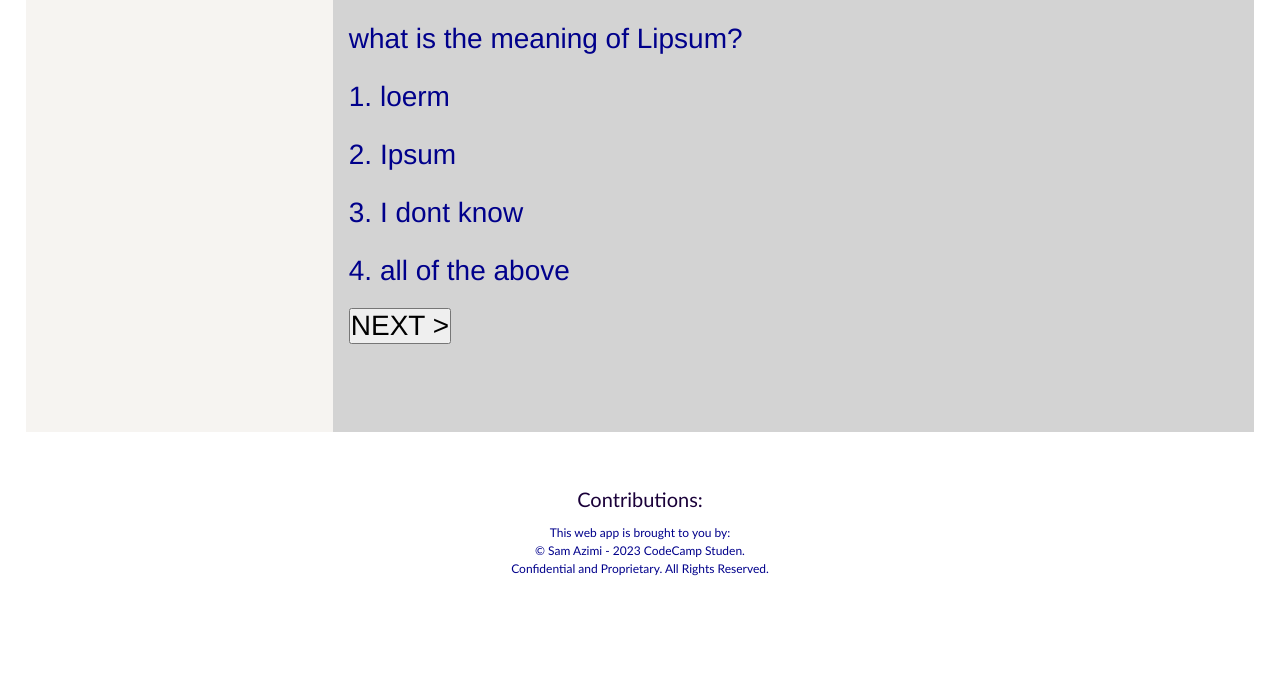
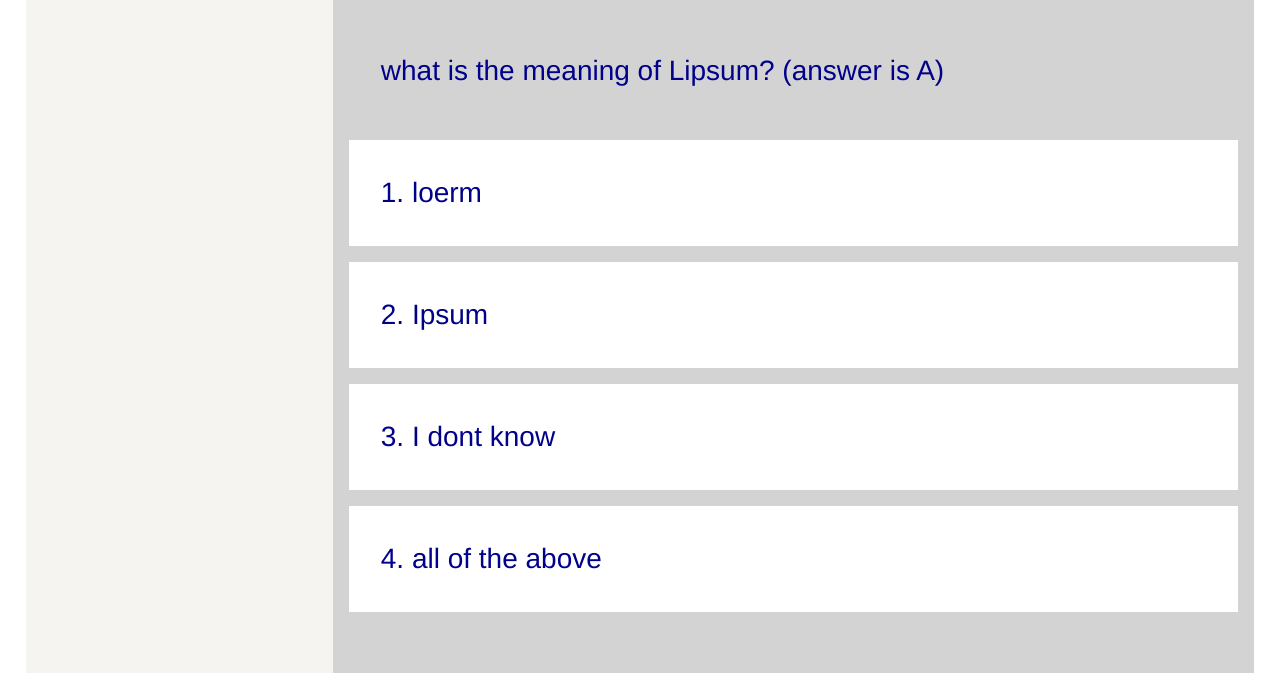
Before and after one commit to dinozio-design/04-Code-Quiz-Web-APIs, a plain HTML site: page index.html in a window 1280 px wide. Both pictures are taken after a click on the button "START THE QUIZ!". Shown: the part 112-785 px from the top of the page. Drawn offline with Linux system fonts and the light colour scheme.

Commit message:
i am burnt out!

```diff
--- a/assets/css/styles.css
+++ b/assets/css/styles.css
@@ -99,6 +99,9 @@ footer {
 .qAndA{
     background-color: lightgray;
     padding: 3.5rem 1rem;
+    display: flex;
+    flex-direction: column;
+    justify-content: center;
 }
 .rightOrWrong{
     padding: 1rem;
@@ -106,6 +109,27 @@ footer {
 }
 .footerText {
     font-size: .75rem;
+}
+.options{
+    padding: 2rem;
+    background-color: white;
+    display: none;
+}
+.btn{
+    margin-top: 3rem;
+    width: 25%;
+    position: inherit;
+}
+.correct{
+    background-color: lightgreen;
+    color: darkblue;
+}
+.wrong{
+    background-color: lightcyan;
+    color: red;
+}
+#lineONE{
+    background-color: lightgray;
 }
 /* MQ */
 @media screen and (min-width: 760px) {
--- a/assets/script/script.js
+++ b/assets/script/script.js
@@ -6,24 +6,33 @@ var lineTwo = document.getElementById("lineTWO");
 var lineThree = document.getElementById("lineTHREE");
 var lineFour = document.getElementById("lineFOUR");
 var lineFive = document.getElementById("lineFIVE");
+var chosenOption = document.querySelector(".options");
 var nextQuestionBtn = document.createElement("button");
 
 const questions = {
     q1: {
-        quesT: "what is the meaning of Lipsum?",
+        quesT: "what is the meaning of Lipsum? (answer is A)",
         A: "1. loerm",
         B: "2. Ipsum",
         C: "3. I dont know",
         D: "4. all of the above",
-        answerIndex: 1,
+        answerIndex: 1
     },
     q2: {
-        quesT: "Do you know the meaning of Lipsum?",
+        quesT: "Do you know the meaning of Lipsum? (answer is B)",
         A: "1. loerm",
         B: "2. Ipsum",
         C: "3. I dont know",
         D: "all of the above",
-        answerIndex: 2,
+        answerIndex: 2
+    },
+    q3: {
+        quesT: "I am running out of of Lipsum? (answer is C)",
+        A: "1. loerm",
+        B: "2. Ipsum",
+        C: "3. I dont know",
+        D: "all of the above",
+        answerIndex: 3
     }
 }
 var index = 0;
@@ -43,15 +52,20 @@ interactivePG.appendChild(nextQuestionBtn);
 
 function renderDisplay(){
     lineOne.textContent = tryQ.quesT;
+    lineOne.style.display = "block";
     lineTwo.textContent = tryQ.A;
+    lineTwo.style.display = "block";
     lineThree.textContent = tryQ.B;
+    lineThree.style.display = "block";
     lineFour.textContent = tryQ.C;
+    lineFour.style.display = "block";
     lineFive.textContent = tryQ.D;
+    lineFive.style.display = "block";
     return;
-}
+};
 // validate answer
 function checkAnswer (){
-    console.log(index);
+
     if (index < questNum-1) {
         index++;
         quizRUN();
@@ -60,6 +74,16 @@ function checkAnswer (){
         console.log("you'r done", this);
     }
 };
+function choices (event){
+    var element = event.target;
+        // event.stopPropagation();
+        event.currentTarget.setAttribute(
+            "style",
+            "background-color: #601A4A"
+        );
+        var state = element.getAttribute("data-state");
+        console.log(state);
+}
 
 var quizRUN = function () {
 
@@ -75,4 +99,5 @@ var quizRUN = function () {
     // next question
 }
 startQuizBtn.addEventListener("click",quizRUN);
-nextQuestionBtn.addEventListener("click",checkAnswer);
+// nextQuestionBtn.addEventListener("click",checkAnswer);
+chosenOption.addEventListener("click", choices);
--- a/index.html
+++ b/index.html
@@ -19,11 +19,11 @@
         </aside>
         <section id="container" class="container">
             <div class="qAndA">
-                <p id="lineONE"></p>
-                <p id="lineTWO"></p>
-                <p id="lineTHREE"></p>
-                <p id="lineFOUR"></p>
-                <p id="lineFIVE"></p>
+                <p id="lineONE" class="options" data-state="0"></p>
+                <p id="lineTWO" class="options" data-state="1"></p>
+                <p id="lineTHREE" class="options" data-state="2"></p>
+                <p id="lineFOUR" class="options" data-state="3"></p>
+                <p id="lineFIVE" class="options" data-state="4"></p>
             </div>
             <div class="rightOrWrong">
             </div>
```
